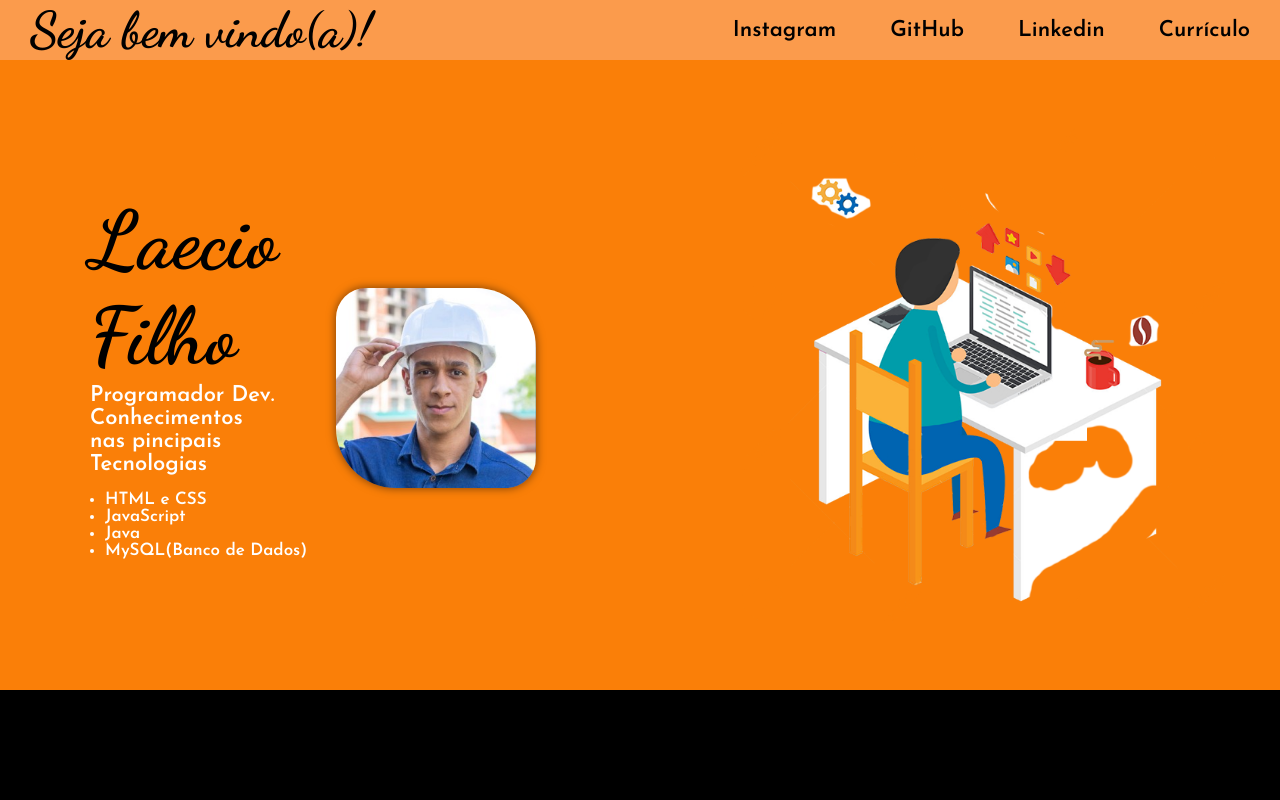
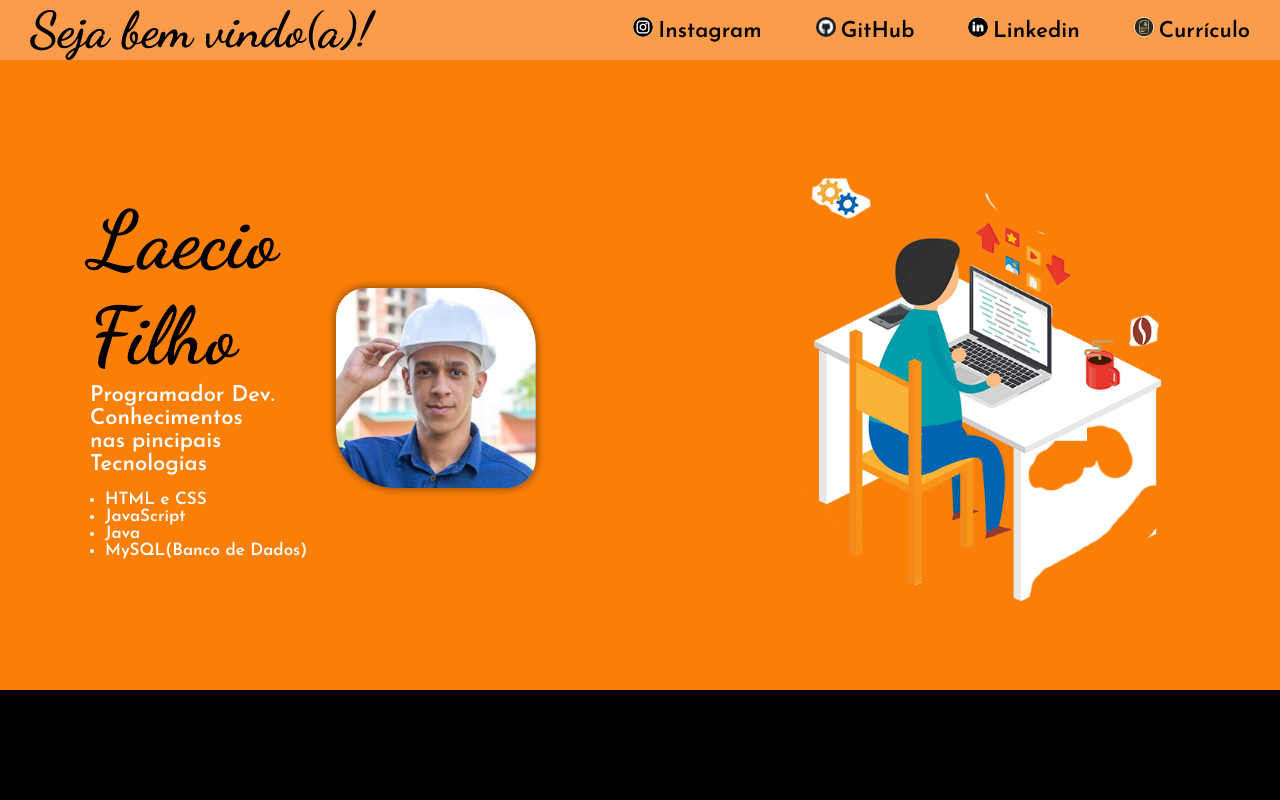
Before and after one commit to LaecioFillho/Site-Laecio-2.0, a plain HTML site: page Codigo/index.html in a window 1280 px wide. Shown: the top 800 px of the page. Drawn offline with Linux system fonts and the light colour scheme.

Commit message:
Versão 0.0.2
Adicionando ícones

```diff
--- a/Codigo/index.html
+++ b/Codigo/index.html
@@ -13,10 +13,10 @@
         <h1>Seja bem vindo(a)!</h1>
         <nav>
             <ul>
-                <li><a href="https://instagram.com/laeciofillho?igshid=OGQ5ZDc2ODk2ZA==" rel="external" target="_blank">Instagram</a></li>
-                <li><a href="https://github.com/LaecioFillho" rel="external" target="_blank">GitHub</a></li>
-                <li><a href="https://www.linkedin.com/in/laeciofillho" rel="external" target="_blank">Linkedin</a></li>
-                <li><a href="Currículo/Currículo Francisco Laecio.pdf" download="CurriculoLaecio.pdf" rel="external" target="_blank">Currículo</a></li>
+                <li><img src="Imagens/Instagram.png" alt="ícone"><a href="https://instagram.com/laeciofillho?igshid=OGQ5ZDc2ODk2ZA==" rel="external" target="_blank">Instagram</a></li>
+                <li><img src="Imagens/GitHub.png" alt="ícone"><a href="https://github.com/LaecioFillho" rel="external" target="_blank">GitHub</a></li>
+                <li><img src="Imagens/Linkedin.png" alt="ícone"><a href="https://www.linkedin.com/in/laeciofillho" rel="external" target="_blank">Linkedin</a></li>
+                <li><img src="Imagens/Curriculo.jpg" alt="ícone"><a href="Currículo/Currículo Francisco Laecio.pdf" download="CurriculoLaecio.pdf" rel="external" target="_blank">Currículo</a></li>
             </ul>
         </nav>
     </header>
--- a/Codigo/style.css
+++ b/Codigo/style.css
@@ -36,7 +36,13 @@ header li{
     font-weight: 600;
 }
 
+header ul img{
+    height: 20px;
+    border-radius: 50% ;
+}
+
 header li a{
+    margin-left: 5px;
     text-decoration: none;
     color: black;
 }
```
